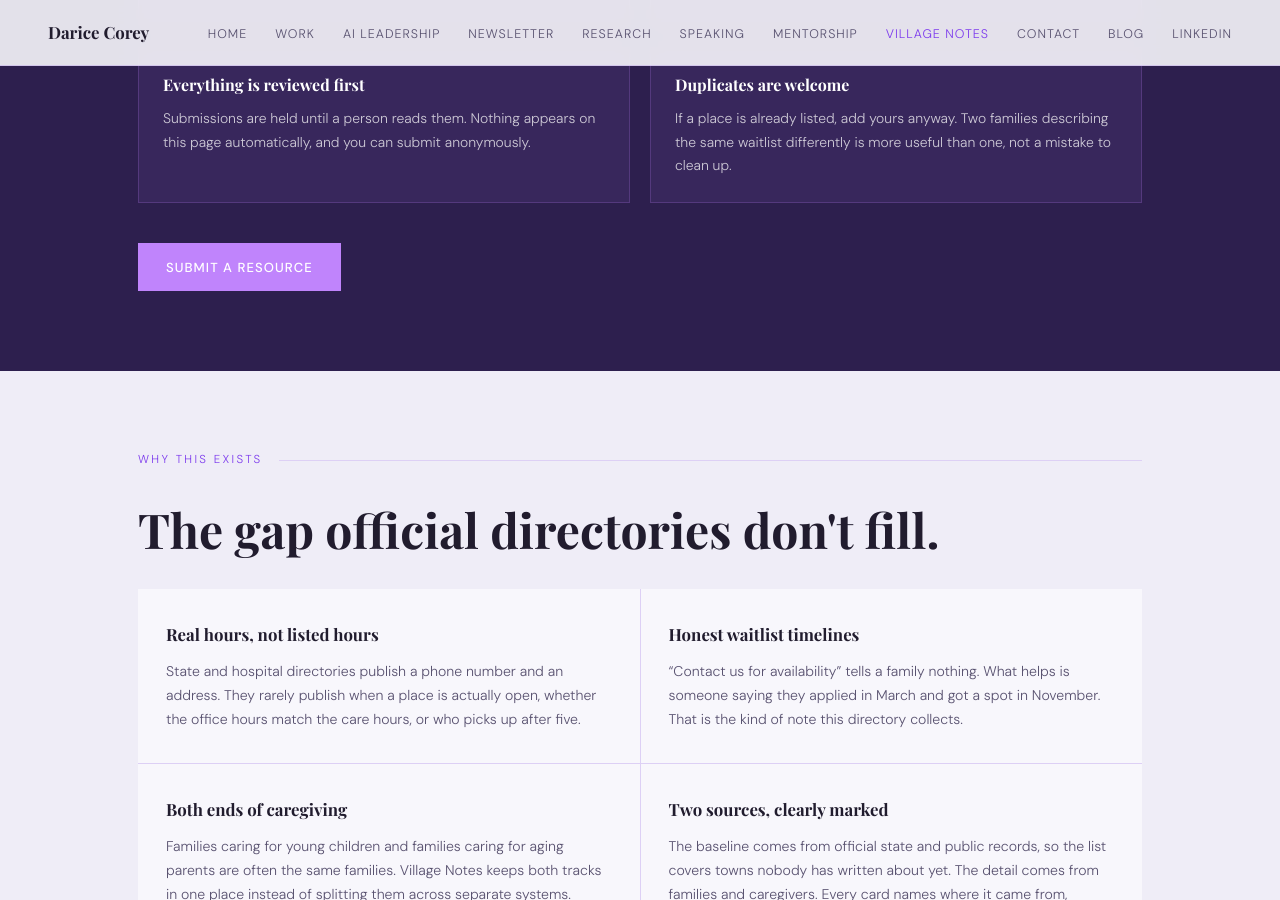
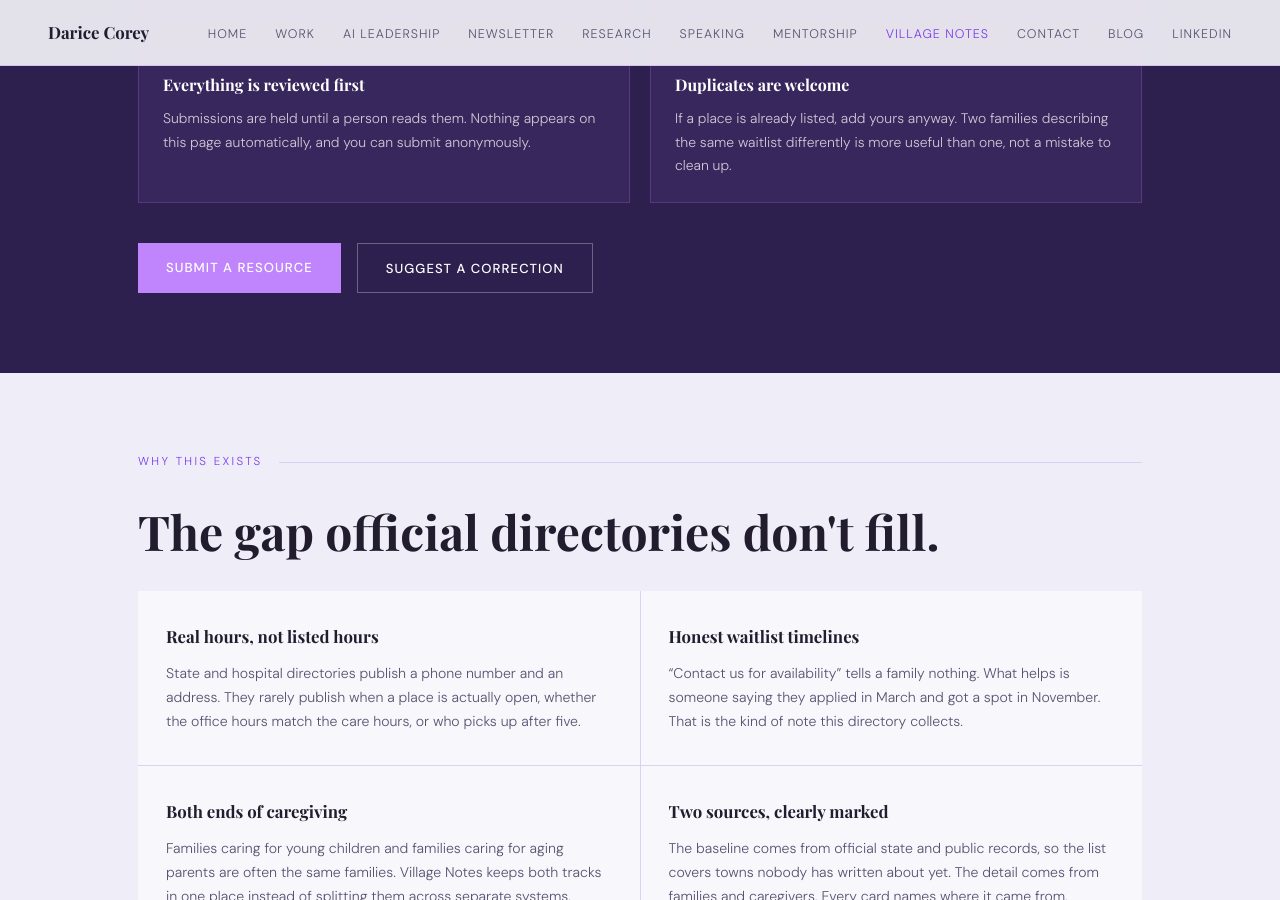
Before and after one commit to dcoreyrasm/dcoreyrasm.github.io, a Jekyll site: the page village-notes/index.html, which Jekyll copies as it is, in a window 1280 px wide and 900 px high, scrolled down 21004 px. Built offline with Jekyll 4.4.1, drawn with Linux system fonts in a browser that asks for light colours; some web fonts are replaced; part of the change alters nothing that is shown.

Commit message:
Put the form URL in the button itself, not in script
The Submit a Resource button carried href="/contact.html" in the markup
and relied on script.js to swap it for the Airtable form on load. That
worked, but only once the script had run: anyone holding a cached copy
of the old script -- the version from before the form existed -- kept
landing on the contact page, and so did anyone the script failed for.

The URL now lives in the markup, so the link is correct before any script
runs and stays correct if none does. Verified with JavaScript disabled.

script.js keeps FORM_URL because the empty-state link genuinely has to be
built at runtime: it appends the town and type the visitor was searching
for. The two need changing together, and the markup says so.

Also restores the "Suggest a Correction" link alongside it. It was
dropped when the primary button was pointed at the contact page to avoid
two buttons going to the same place; now that they differ, both earn
their keep -- adding something new and fixing something wrong are
different jobs.

```diff
--- a/village-notes/index.html
+++ b/village-notes/index.html
@@ -188,11 +188,15 @@
           </div>
         </div>
 
-        <!-- Points at the contact page until the Airtable submission form exists.
-             To switch it over: swap this href for the form's share URL and add
-             target="_blank" rel="noopener noreferrer". Nothing else changes. -->
+        <!-- The form URL is written here rather than left to script.js to set,
+             so the button is correct in the markup itself: it works before the
+             script runs, if the script fails, and for anyone holding a cached
+             copy of it. script.js keeps FORM_URL for the empty-state link,
+             which has to build a prefill at runtime. Change both together. -->
         <div class="vn-submit-cta">
-          <a href="/contact.html" class="btn-primary">Submit a Resource</a>
+          <a href="https://airtable.com/appxUByKs5ULrDZQp/pagofYquo4QHUjcQG/form"
+             class="btn-primary" target="_blank" rel="noopener noreferrer">Submit a Resource</a>
+          <a href="/contact.html" class="btn-ghost" style="color:#fff;border-color:rgba(255,255,255,.3);">Suggest a Correction</a>
         </div>
       </div>
     </section>
--- a/village-notes/script.js
+++ b/village-notes/script.js
@@ -11,10 +11,9 @@
 
   var DATA_URL = '/village-notes/data/resources.json';
 
-  // The one thing to fill in when the Airtable form exists: paste its share
-  // URL here and every "add it" link on the page starts using it, prefilled
-  // with whatever the visitor was looking for. Left empty, the links fall back
-  // to the contact page so nothing is ever broken.
+  // Used to build the empty-state link, which appends a prefill for whatever
+  // the visitor was searching for. The section button carries this URL in the
+  // markup instead of relying on script -- keep the two in step.
   var FORM_URL = 'https://airtable.com/appxUByKs5ULrDZQp/pagofYquo4QHUjcQG/form';
 
   var state = { all: [], search: '', track: '', categories: [], towns: [], flags: {},
@@ -750,17 +749,6 @@
 
   /* ---------- boot ---------- */
 
-  // Point the section button at the form too, so there is one place to change.
-  function wireSubmitLinks() {
-    if (!FORM_URL) return;
-    var main = document.querySelector('.vn-submit-cta a');
-    if (main) {
-      main.setAttribute('href', FORM_URL);
-      main.setAttribute('target', '_blank');
-      main.setAttribute('rel', 'noopener noreferrer');
-    }
-  }
-
   function load() {
     fetch(DATA_URL, { cache: 'no-cache' })
       .then(function (res) {
@@ -815,6 +803,5 @@
   }
 
   bind();
-  wireSubmitLinks();
   load();
 })();
```
